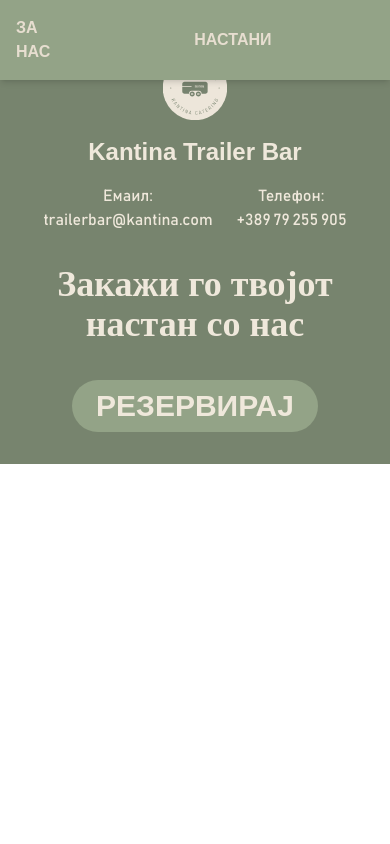
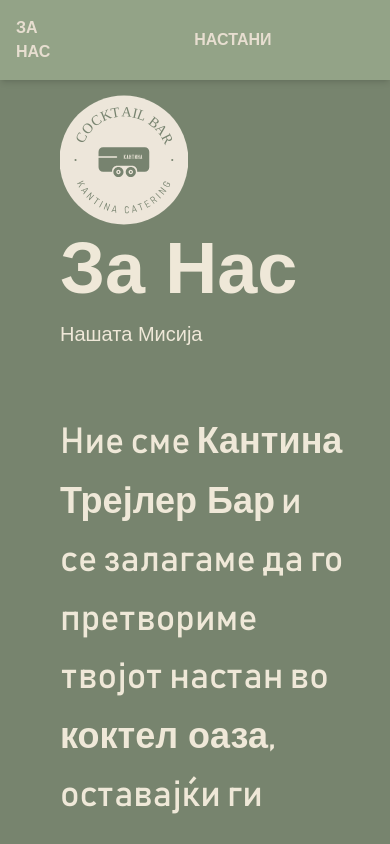
Before and after one commit to trajnovd/kantinaprikolka, a React (Vite) app: page /about-us in a window 390 px wide. Shown: the top 844 px of the page. Built offline with nearby package versions, Linux system fonts and the light colour scheme; a web font is replaced by a local one.

Commit message:
About Us

```diff
--- a/package.json
+++ b/package.json
@@ -12,6 +12,7 @@
   "dependencies": {
     "@tailwindcss/vite": "^4.0.3",
     "framer-motion": "^12.1.0",
+    "prop-types": "^15.8.1",
     "react": "^18.3.1",
     "react-dom": "^18.3.1",
     "react-router-dom": "^7.1.5"
--- a/src/pages/AboutUs.jsx
+++ b/src/pages/AboutUs.jsx
@@ -1,5 +1,178 @@
+import { motion } from "framer-motion";
+import { useState } from "react";
+import ImageCarousel from "../ui/ImageCarousel";
+
 const AboutUs = () => {
-  return <div>About Us</div>;
+  const [isCarouselOpen, setIsCarouselOpen] = useState(false);
+  const [selectedImageIndex, setSelectedImageIndex] = useState(0);
+
+  const galleryItems = [
+    {
+      src: "/Photos/kantina-vodno-4.JPG",
+      classes: "col-span-1 row-span-1 md:col-span-1 md:row-span-2",
+    },
+    {
+      src: "/Photos/cela prikolka so lugje od daleku.jpg",
+      classes: "col-span-1 row-span-1 md:row-span-1",
+    },
+    {
+      src: "/Photos/kokteli so cocktail bar znak.jpg",
+      classes: "col-span-1 row-span-1 md:row-span-2",
+    },
+    {
+      src: "/Photos/kantina-vodno-44.JPG",
+      classes: "col-span-1 row-span-1 md:col-span-1 md:row-span-1",
+    },
+    {
+      src: "/Photos/aperoli so cocktail bar znak.jpg",
+      classes: "col-span-1 row-span-1 md:col-span-1 md:row-span-2",
+    },
+    {
+      src: "/Photos/kantina-vodno-4.JPG",
+      classes: "col-span-1 row-span-1 md:col-span-1 md:row-span-2",
+    },
+    {
+      src: "/Photos/kantina-vodno-72.JPG",
+      classes: "col-span-1 row-span-1 md:col-span-1",
+    },
+    {
+      src: "/Photos/kantina-vodno-56.JPG",
+      classes: "col-span-1 row-span-1 md:row-span-1",
+    },
+  ];
+
+  const galleryImages = galleryItems.map((item) => item.src);
+
+  const openCarousel = (index) => {
+    setSelectedImageIndex(index);
+    setIsCarouselOpen(true);
+  };
+
+  return (
+    <div className="bg-[#EFE8D8] pt-16 overflow-x-hidden">
+      <section className="relative flex flex-wrap md:flex-nowrap">
+        <div
+          className="w-full bg-[#77846E] rounded-br-[100px] items-start justify-center pt-6
+            relative"
+        >
+          <img
+            src="/Icons/logo-11.svg"
+            alt="Logo"
+            className="w-32 h-36 ml-15"
+          />
+          <motion.h1
+            className="text-[#EFE8D8] text-7xl font-bold mb-4 ml-15 relative z-20"
+            initial={{ opacity: 0, x: 50 }}
+            animate={{ opacity: 1, x: 0 }}
+            transition={{ duration: 0.8 }}
+          >
+            За Нас
+          </motion.h1>
+          <motion.p
+            className="text-[#EFE8D8] text-xl font-light mb-6 ml-15 relative z-20"
+            initial={{ opacity: 0, x: 50 }}
+            animate={{ opacity: 1, x: 0 }}
+            transition={{ duration: 0.8 }}
+          >
+            Нашата Мисија
+          </motion.p>
+
+          <div className="flex space-x-8 mt-10 mb-10 relative z-20 items-center ml-15 p-6 pl-0">
+            <motion.blockquote
+              className="text-4xl text-[#EFE8D8] leading-relaxed"
+              initial={{ opacity: 0, x: -50 }}
+              animate={{ opacity: 1, x: 0 }}
+              transition={{ duration: 0.8 }}
+            >
+              Ние сме <strong>Кантина Трејлер Бар</strong> и <br />
+              се залагаме да го претвориме <br /> твојот настан во{" "}
+              <strong>коктел оаза</strong>,
+              <br /> оставајќи ги твоите гости со <br />
+              трајни впечатоци. Одбери <br />{" "}
+              <strong>мени со персонализирани коктели</strong>
+              <br /> и пијалоци и остави го другото <br />
+              на нас.
+            </motion.blockquote>
+          </div>
+        </div>
+
+        <div className="w-full flex flex-col">
+          <div className="overflow-hidden -ml-70 relative z-10 h-[72%]">
+            <motion.img
+              src="/Photos/kantina-vodno-44.JPG"
+              alt="Cocktail Bar"
+              className="w-full h-72/100 object-cover rounded-bl-[100px]"
+              initial={{ opacity: 0, x: 100 }}
+              animate={{ opacity: 1, x: 0 }}
+              transition={{ duration: 0.8 }}
+            />
+          </div>
+
+          <div className="bg-[#EFE8D8] mr-15 rounded-lg md:pb-20 -mt-[22%] text-right">
+            <motion.blockquote
+              className="text-4xl text-[#77846E] leading-relaxed"
+              initial={{ opacity: 0, x: -50 }}
+              animate={{ opacity: 1, x: 0 }}
+              transition={{ duration: 0.8 }}
+            >
+              Користејќи{" "}
+              <strong>
+                свежи и квалитетни<br></br> состојки
+              </strong>{" "}
+              нашите бармени ги <br></br>креираат коктелите од твоите
+              <br></br>
+              соништа. Со <strong>над 50 настани</strong>
+              <br></br> изработени, имаме собрано искуство<br></br> за
+              да го направиме твојот настан<br></br>{" "}
+              <strong>перфектен</strong> и{" "}
+              <strong>незаборавен</strong>.
+            </motion.blockquote>
+          </div>
+        </div>
+      </section>
+
+      <section className="py-20 px-6 bg-[#EFE8D8] mx-auto max-w-6xl">
+        <motion.h1
+          className="text-right text-7xl font-bold text-[#77846E] mb-12
+            will-change-transform"
+          initial={{ opacity: 0, y: -50 }}
+          animate={{ opacity: 1, y: 0 }}
+          transition={{ duration: 0.8 }}
+        >
+          Од Нашата Галерија
+        </motion.h1>
+
+        <div
+          className="grid grid-cols-2 grid-rows-4 md:grid-cols-4 md:grid-rows-3 gap-2
+            will-change-transform"
+        >
+          {galleryItems.map((item, index) => (
+            <div
+              key={index}
+              className={`relative cursor-pointer overflow-hidden ${item.classes}`}
+              onClick={() => openCarousel(index)}
+            >
+              <div className="absolute inset-0 bg-black/30 z-10 transition-opacity hover:opacity-0"></div>
+              <img
+                src={item.src}
+                alt={`Gallery ${index + 1}`}
+                className="w-full h-full object-cover transform transition-transform duration-300
+                  ease-in-out hover:scale-105"
+              />
+            </div>
+          ))}
+        </div>
+
+        {isCarouselOpen && (
+          <ImageCarousel
+            images={galleryImages}
+            initialIndex={selectedImageIndex}
+            onClose={() => setIsCarouselOpen(false)}
+          />
+        )}
+      </section>
+    </div>
+  );
 };
 
 export default AboutUs;
--- /dev/null
+++ b/src/ui/ImageCarousel.jsx
@@ -0,0 +1,100 @@
+import { useState, useEffect } from "react";
+import PropTypes from "prop-types";
+
+const ImageCarousel = ({ images, initialIndex, onClose }) => {
+  const [currentIndex, setCurrentIndex] = useState(initialIndex);
+  const [touchStart, setTouchStart] = useState(0);
+  const [touchEnd, setTouchEnd] = useState(0);
+
+  useEffect(() => {
+    const handleKeyDown = (e) => {
+      if (e.key === "ArrowRight") nextSlide();
+      if (e.key === "ArrowLeft") prevSlide();
+      if (e.key === "Escape") onClose();
+    };
+    window.addEventListener("keydown", handleKeyDown);
+    return () => window.removeEventListener("keydown", handleKeyDown);
+  }, [currentIndex, onClose]);
+
+  const handleTouchStart = (e) =>
+    setTouchStart(e.targetTouches[0].clientX);
+  const handleTouchMove = (e) =>
+    setTouchEnd(e.targetTouches[0].clientX);
+  const handleTouchEnd = () => {
+    if (touchStart - touchEnd > 50) nextSlide();
+    if (touchStart - touchEnd < -50) prevSlide();
+  };
+
+  const nextSlide = () =>
+    setCurrentIndex((prev) =>
+      prev === images.length - 1 ? 0 : prev + 1,
+    );
+
+  const prevSlide = () =>
+    setCurrentIndex((prev) =>
+      prev === 0 ? images.length - 1 : prev - 1,
+    );
+
+  return (
+    <div className="fixed inset-0 bg-black/90 z-[9999] flex items-center justify-center">
+      <button
+        onClick={onClose}
+        className="fixed top-4 right-4 text-white text-4xl z-[99999] hover:opacity-75
+          transition-opacity"
+      >
+        &times;
+      </button>
+
+      <button
+        onClick={prevSlide}
+        className="absolute left-2 md:left-4 text-white text-3xl md:text-4xl z-50 p-2
+          hover:bg-black/20 rounded-full"
+      >
+        &#10094;
+      </button>
+
+      <div
+        className="relative w-full h-full flex items-center justify-center"
+        onTouchStart={handleTouchStart}
+        onTouchMove={handleTouchMove}
+        onTouchEnd={handleTouchEnd}
+      >
+        <img
+          src={images[currentIndex]}
+          alt={`Gallery ${currentIndex + 1}`}
+          className="max-w-full max-h-full object-contain"
+        />
+      </div>
+
+      <button
+        onClick={nextSlide}
+        className="absolute right-2 md:right-4 text-white text-3xl md:text-4xl z-50 p-2
+          hover:bg-black/20 rounded-full"
+      >
+        &#10095;
+      </button>
+
+      <div className="fixed bottom-4 flex gap-2 z-50">
+        {images.map((_, i) => (
+          <button
+            key={i}
+            onClick={() => setCurrentIndex(i)}
+            className={`w-3 h-3 md:w-4 md:h-4 rounded-full transition-all ${
+            i === currentIndex
+                ? "bg-white scale-125"
+                : "bg-gray-500"
+            }`}
+          />
+        ))}
+      </div>
+    </div>
+  );
+};
+
+ImageCarousel.propTypes = {
+  images: PropTypes.arrayOf(PropTypes.string).isRequired,
+  initialIndex: PropTypes.number.isRequired,
+  onClose: PropTypes.func.isRequired,
+};
+
+export default ImageCarousel;
```
Also changed, not shown: 1 other file (tests, documents, lock files or other folders).
